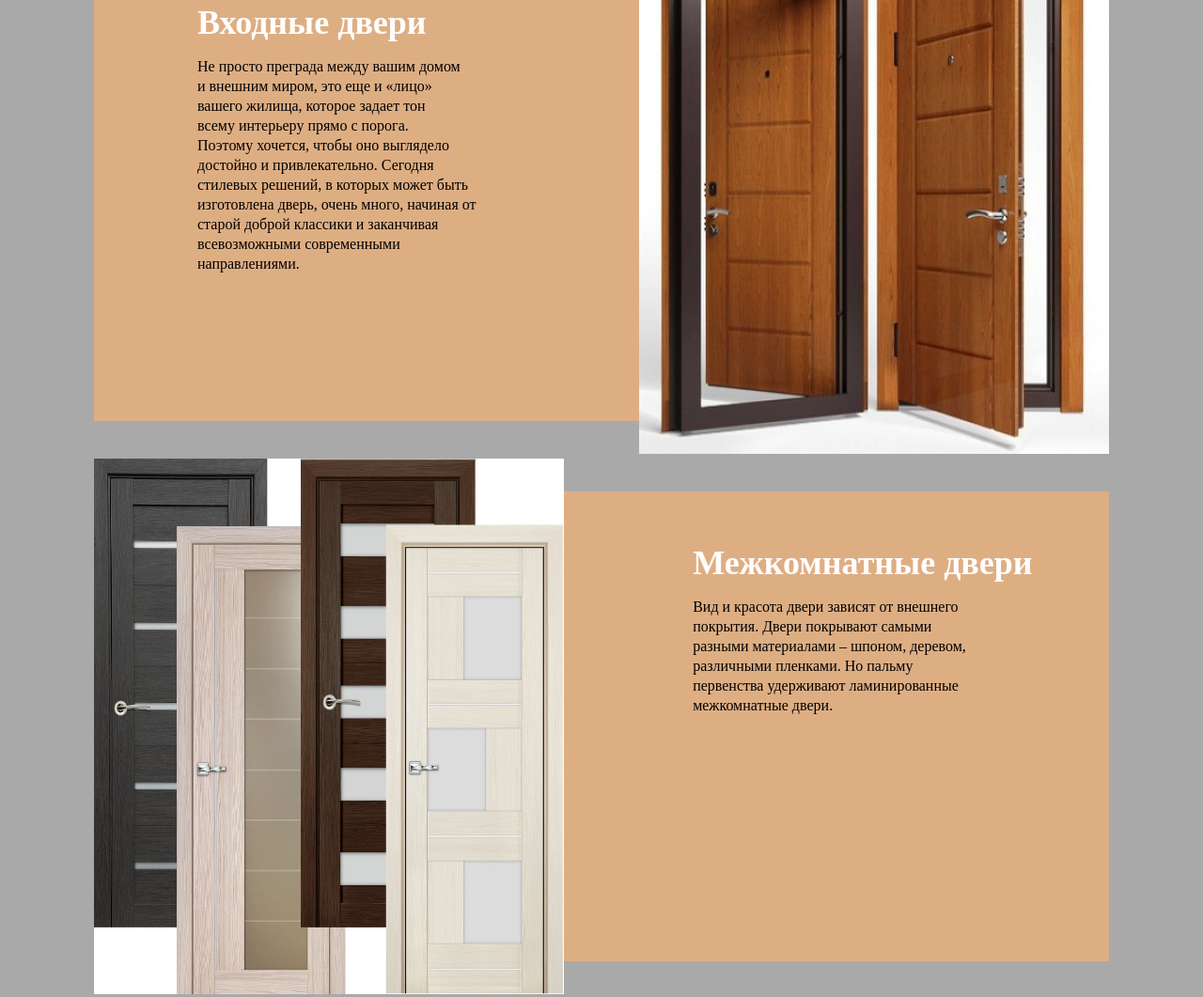
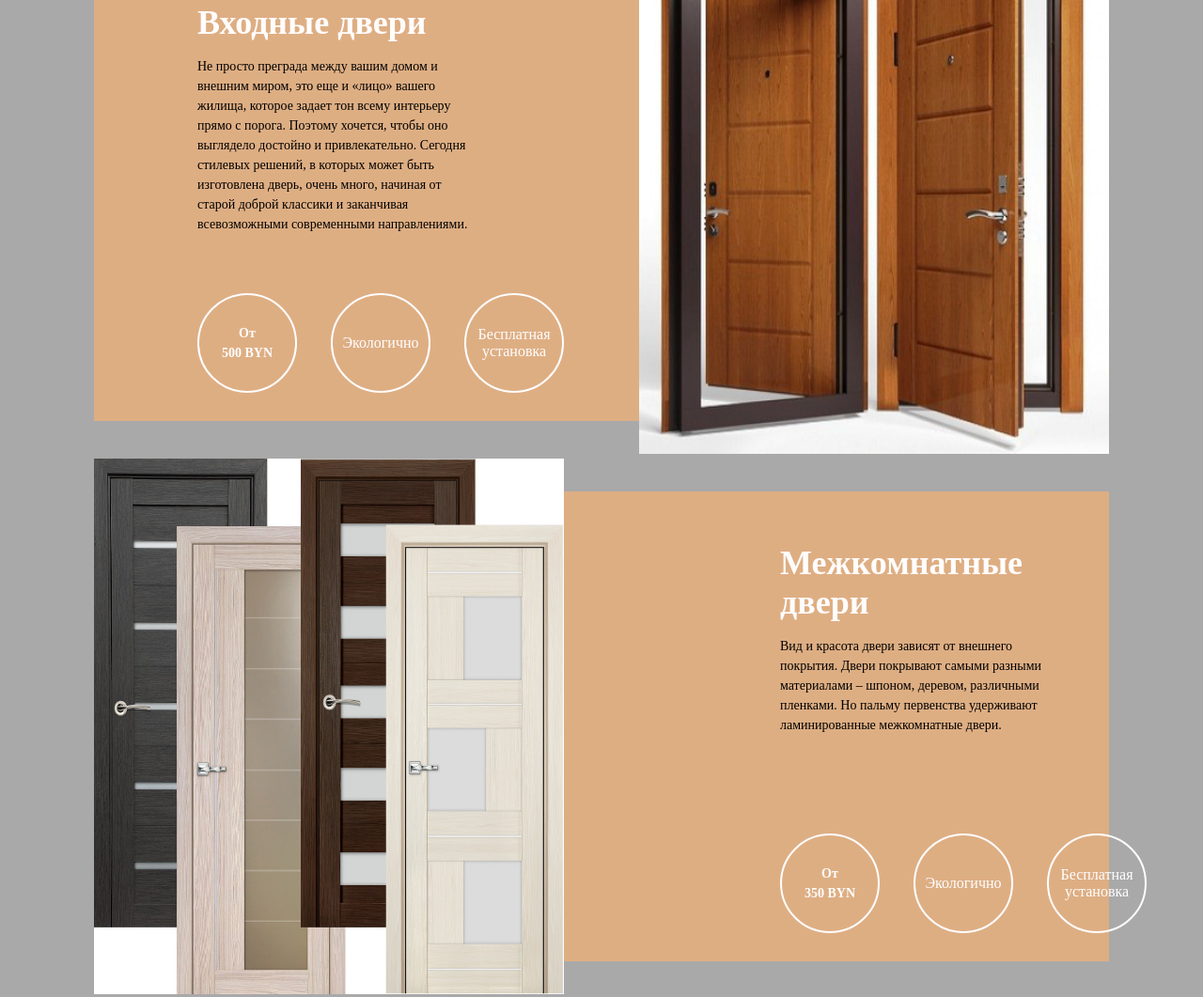
Before and after one commit to Deathsmell/bsuir_program_languages, a plain HTML site: page index.html in a window 1280 px wide. Shown: the part 902-1963 px from the top of the page at 94% size. Drawn offline with Linux system fonts and the light colour scheme.

Commit message:
added doors information circle and fixed some css

```diff
--- a/index.html
+++ b/index.html
@@ -50,80 +50,80 @@
          class="entrance-container doors-container">
         <div class="entrance-description doors-description">
             <div class="entrance-information doors-information">
-                <span class="entrance-title doors-information__title">
+                <div class="entrance-title doors-information__title">
                     Входные двери
-                </span>
+                </div>
                 <span class="entrance-text doors-information__text">
-
                     Не просто преграда между вашим домом
-                    <br/>
                     и внешним миром, это еще и «лицо»
-                    <br/>
                     вашего жилища, которое задает тон
-                    <br/>
                     всему интерьеру прямо с порога.
-                    <br/>
                     Поэтому хочется, чтобы оно выглядело
-                    <br/>
                     достойно и привлекательно. Сегодня
-                    <br/>
                     стилевых решений, в которых может быть
-                    <br/>
                     изготовлена дверь, очень много, начиная от
-                    <br/>
                     старой доброй классики и заканчивая
-                    <br/>
                     всевозможными современными
-                    <br/>
                     направлениями.
                 </span>
             </div>
+            <div class="circles-container">
                 <div class="circle-info">
-
+                    <span class="circle-info__text">
+                        От
+                        <br/>
+                        500 BYN
+                    </span>
                 </div>
                 <div class="circle-info">
-
+                    Экологично
                 </div>
                 <div class="circle-info">
-
+                    Бесплатная установка
                 </div>
+            </div>
+            <div class="doors-image-container">
                 <img src="./static/images/entrance-doors-picture.jpeg"
                      alt="Entrance doors picture"
                      class="entrance-image doors-description__image"/>
             </div>
         </div>
+    </div>
     <div id="interior-container-id"
          class="interior-container doors-container">
         <div class="interior-description doors-description">
-            <img src="./static/images/interior-doors-picture.jpeg"
-                 alt="Interior doors picture"
-                 class="interior-image doors-description__image"/>
             <div class="interior-information doors-information">
-                <span class="interior-title doors-information__title">
+                <div class="interior-title doors-information__title">
                     Межкомнатные двери
-                </span>
+                </div>
                 <span class="interior-text doors-information__text">
                     Вид и красота двери зависят от внешнего
-                    <br/>
                     покрытия. Двери покрывают самыми
-                    <br/>
                     разными материалами – шпоном, деревом,
-                    <br/>
                     различными пленками. Но пальму
-                    <br/>
                     первенства удерживают ламинированные
-                    <br/>
                     межкомнатные двери.
                 </span>
             </div>
+            <div class="circles-container circles-container-revert">
                 <div class="circle-info">
-
+                    <span class="circle-info__text">
+                        От
+                        <br/>
+                        350 BYN
+                    </span>
                 </div>
                 <div class="circle-info">
-
+                    Экологично
                 </div>
                 <div class="circle-info">
-
+                    Бесплатная установка
+                </div>
+            </div>
+            <div class="doors-image-container interior-image-container">
+                <img src="./static/images/interior-doors-picture.jpeg"
+                     alt="Interior doors picture"
+                     class="doors-description__image"/>
             </div>
         </div>
     </div>
@@ -131,43 +131,42 @@
          class="balcony-container doors-container">
         <div class="balcony-description doors-description">
             <div class="balcony-information doors-information">
-                <span class="balcony-title doors-information__title">
+                <div class="balcony-title doors-information__title">
                     Балконные двери
-                </span>
+                </div>
                 <span class="balcony-text doors-information__text">
                     При любом варианте использования
-                    <br/>
                     балкона, правильно оформленная
-                    <br/>
                     балконная дверь играет очень важную роль.
-                    <br/>
                     Помимо своей основной задачи, правильно
-                    <br/>
                     подобранная конструкция и качественная
-                    <br/>
                     установка балконной двери защитит
-                    <br/>
                     остальное помещение от холодного воздуха,
-                    <br/>
                     влаги и шума, проникающих с улицы,
-                    <br/>
                     а также обеспечит оптимальный режим
-                    <br/>
                     проветривания.
                 </span>
             </div>
+            <div class="circles-container">
                 <div class="circle-info">
-
+                    <span class="circle-info__text">
+                        От
+                        <br/>
+                        320 BYN
+                    </span>
                 </div>
                 <div class="circle-info">
-
+                    Экологично
                 </div>
                 <div class="circle-info">
-
+                    Бесплатная установка
                 </div>
+            </div>
+            <div class="doors-image-container">
                 <img src="./static/images/balcony-doors-picture.jpeg"
                      alt="balcony doors picture"
                      class="balcony-image doors-description__image"/>
+            </div>
         </div>
     </div>
     <div class="reviews-container-main"
--- a/static/style/call-form.css
+++ b/static/style/call-form.css
@@ -29,8 +29,8 @@
 
 .call-form {
     position: absolute;
-    left: 25%;
-    right: 25%;
+    left: 110px;
+    right: 170px;
     top: 55px;
 }
 
--- a/static/style/header.css
+++ b/static/style/header.css
@@ -12,6 +12,7 @@
     color: #FFFDFD;
     line-height: 3;
     margin-right: 20px;
+    text-decoration: none;
 }
 
 .header-call-button {
--- a/static/style/index.css
+++ b/static/style/index.css
@@ -3,3 +3,13 @@ body {
     padding: 0;
     background: darkgrey;
 }
+
+.btn {
+    cursor: pointer;
+    height: 40px;
+    width: 200px;
+    background: #2A1D17;
+    color: #FFFDFD;
+    border: 0;
+    border-radius: 2px;
+}
--- a/static/style/main.css
+++ b/static/style/main.css
@@ -8,28 +8,40 @@
 }
 
 .doors-description {
+    position: relative;
     display: flex;
     justify-content: space-between;
+    height: 500px;
     margin: 30px 100px 0;
     background: #DEAE83;
-    height: 500px;
 }
 
 .doors-information {
-    display: flex;
-    flex-direction: column;
-    margin: 55px 0 0 110px;
+    position: absolute;
+    width: 300px;
+    left: 110px;
+    right: 330px;
+    top: 55px;
+}
+
+.doors-image-container {
+    position: absolute;
+    right: 0;
 }
 
 .doors-information__title {
     font-size: 36px;
     color: #FFFDFD;
     font-weight: bold;
+    margin-bottom: 15px;
 }
 
 .doors-information__text {
+    font-size: 14px;
     margin-top: 15px;
     line-height: 21px;
+    text-align: left;
+    vertical-align: top;
 }
 
 .doors-description__image {
@@ -39,12 +51,46 @@
     bottom: 35px;
 }
 
-.btn {
-    cursor: pointer;
-    height: 40px;
-    width: 200px;
-    background: #2A1D17;
-    color: #FFFDFD;
-    border: 0;
-    border-radius: 2px;
+.circles-container {
+    position: absolute;
+    display: grid;
+    grid-template-columns: repeat(3, 102px);
+    column-gap: 40px;
+    bottom: 30px;
+    left: 110px;
 }
+
+.circles-container-revert {
+    left: 730px;
+}
+
+.circle-info {
+    display: flex;
+    justify-content: center;
+    align-items: center;
+    width: 102px;
+    height: 102px;
+    border: 2px solid #FEFEFF;
+    border-radius: 50%;
+    color: #FEFEFF;
+    text-align: center;
+    vertical-align: middle;
+}
+
+.circle-info__text {
+    font-size: 14px;
+    font-weight: bold;
+    line-height: 21px;
+    text-align: center;
+    vertical-align: middle;
+}
+
+
+.interior-image-container {
+    left: 0;
+}
+
+.interior-information {
+    left: 730px;
+    right: 210px;
+}
--- a/static/style/review.css
+++ b/static/style/review.css
@@ -2,7 +2,8 @@
     height: 580px;
     font-size: 14px;
     background-color: #FEFEFF;
-    margin: 0 100px 0;
+    margin: 0 100px;
+    padding: 0 165px;
 }
 
 .reviews-container {
@@ -21,13 +22,14 @@
 }
 
 .review-container {
-    width: 220px;
+    width: 190px;
 }
 
 .review-photo {
     width: 102px;
     height: 102px;
     border-radius: 50%;
+    border: 1px solid #56700F;
 }
 
 .review-photo-container {
```
Lines whose indentation alone changed are shown as unchanged.
